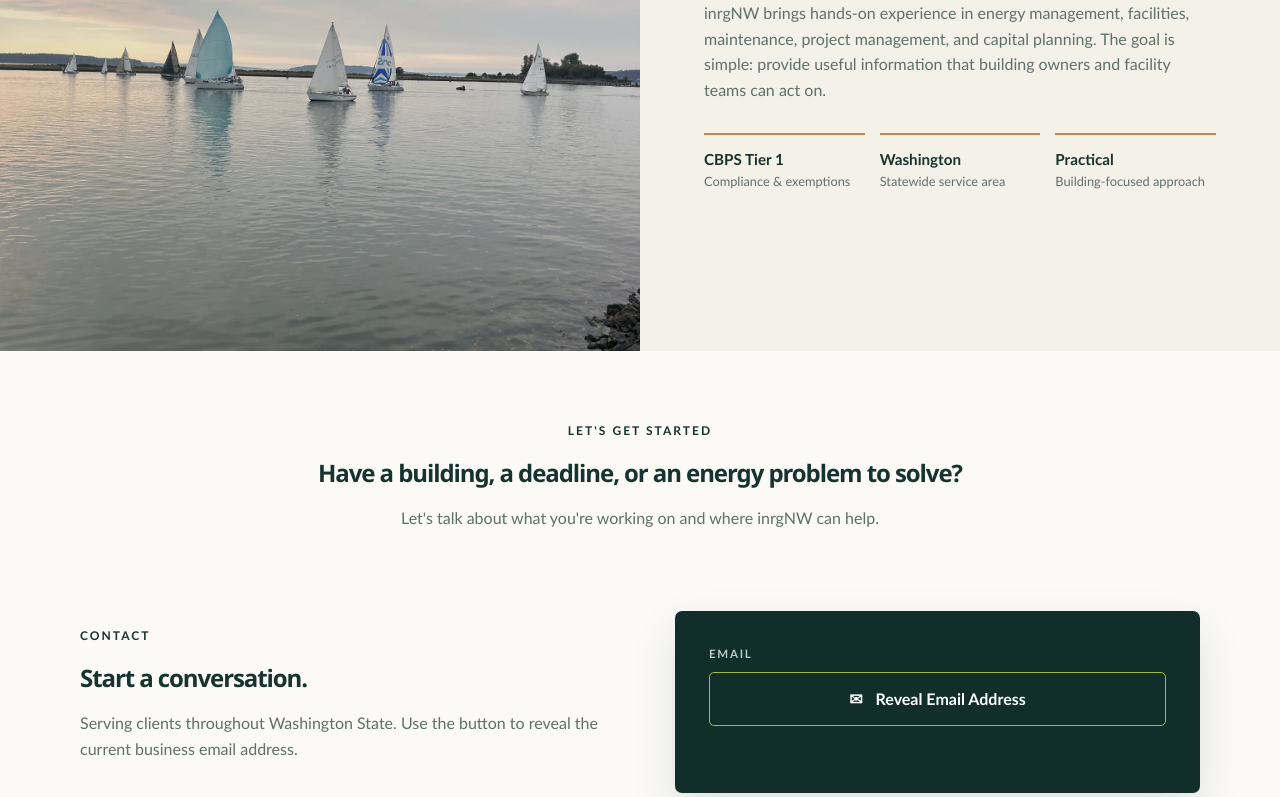
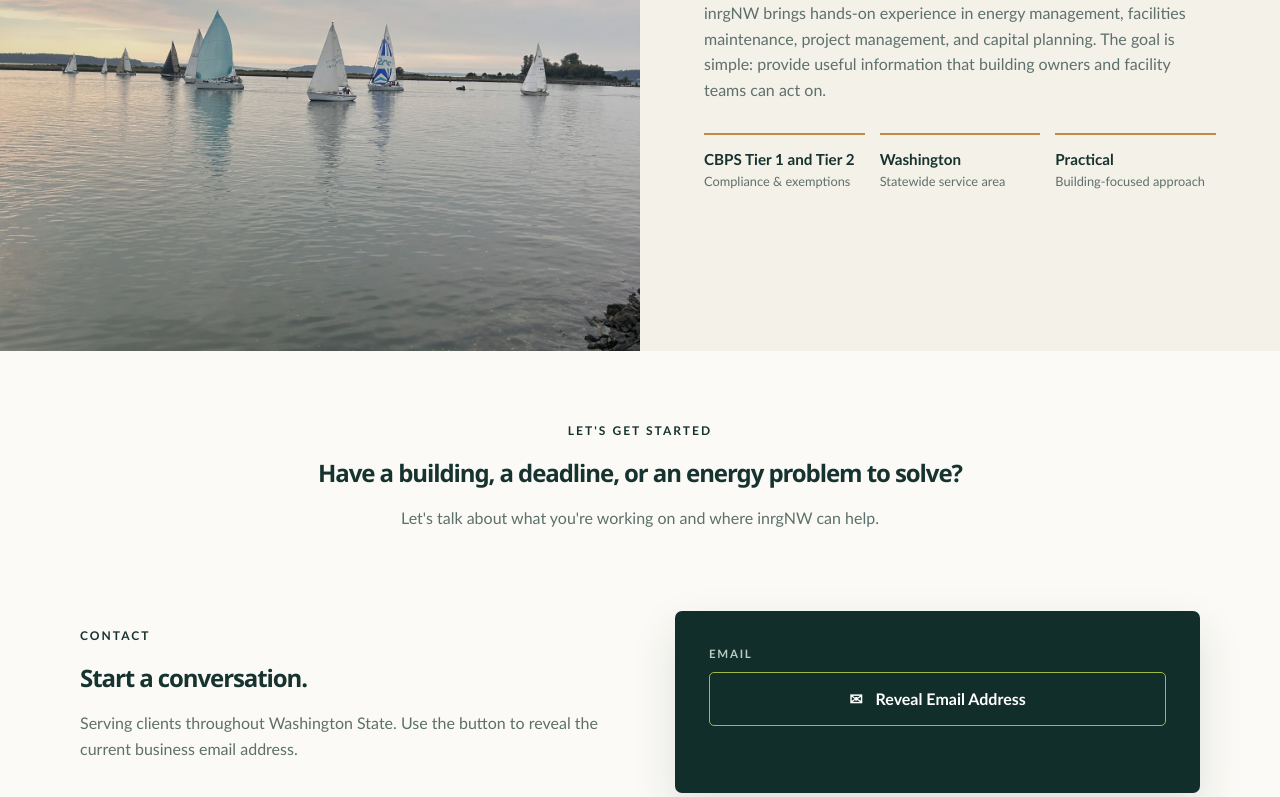
Before and after one commit to inrgnw/inrgnw, a plain HTML site: page index.html in a window 1280 px wide. Shown: the part 1457-2254 px from the top of the page. Drawn offline with Linux system fonts and the light colour scheme.

Commit message:
Update index.html

```diff
--- a/index.html
+++ b/index.html
@@ -152,13 +152,13 @@
         <p class="eyebrow">EXPERIENCE THAT MATTERS</p>
         <h2>Built around the realities of operating buildings.</h2>
         <p>
-          inrgNW brings hands-on experience in energy management, facilities,
+          inrgNW brings hands-on experience in energy management, facilities
           maintenance, project management, and capital planning. The goal is simple:
           provide useful information that building owners and facility teams can act on.
         </p>
         <div class="proof">
           <div>
-            <strong>CBPS Tier 1</strong>
+            <strong>CBPS Tier 1 and Tier 2</strong>
             <span>Compliance &amp; exemptions</span>
           </div>
           <div>
```
